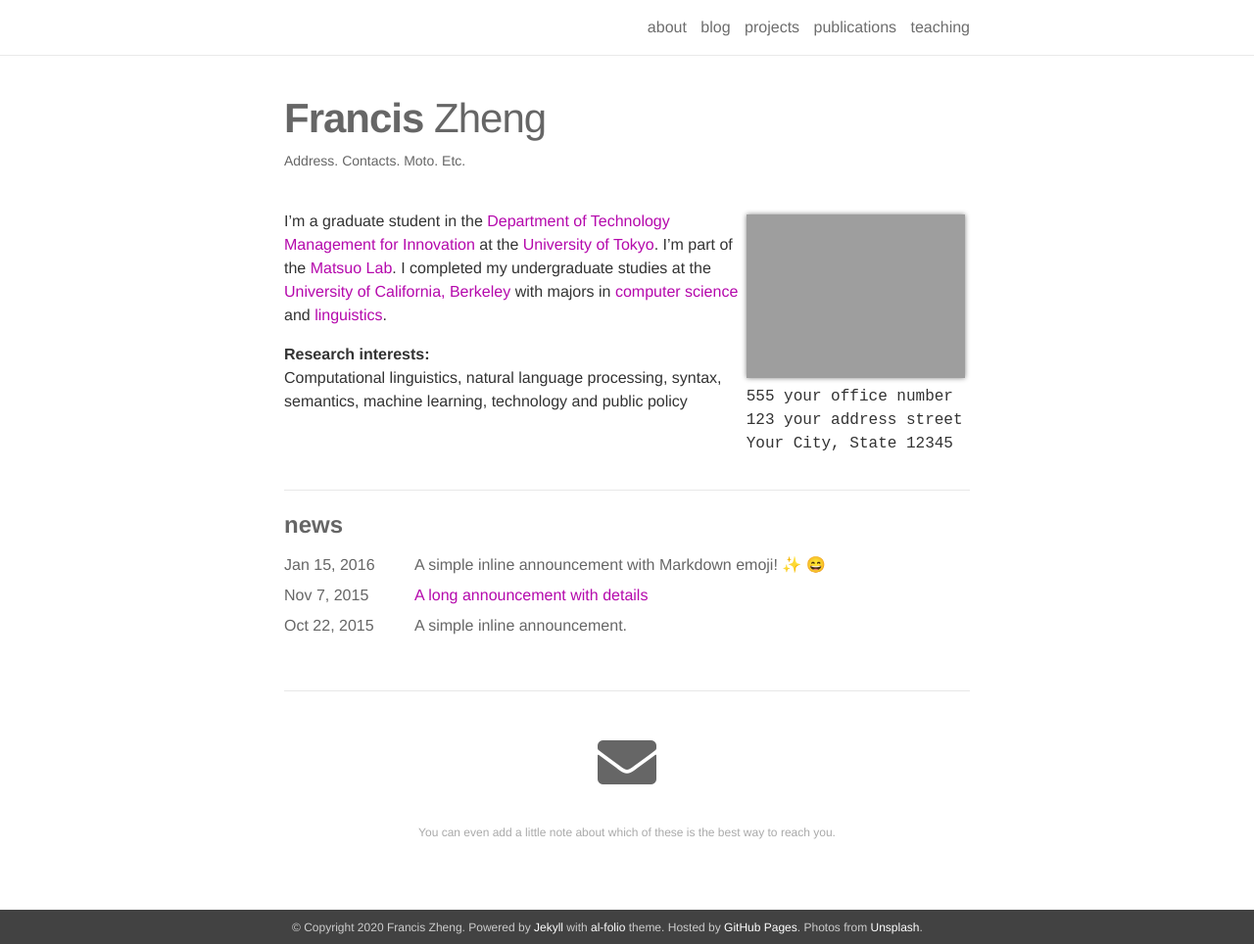
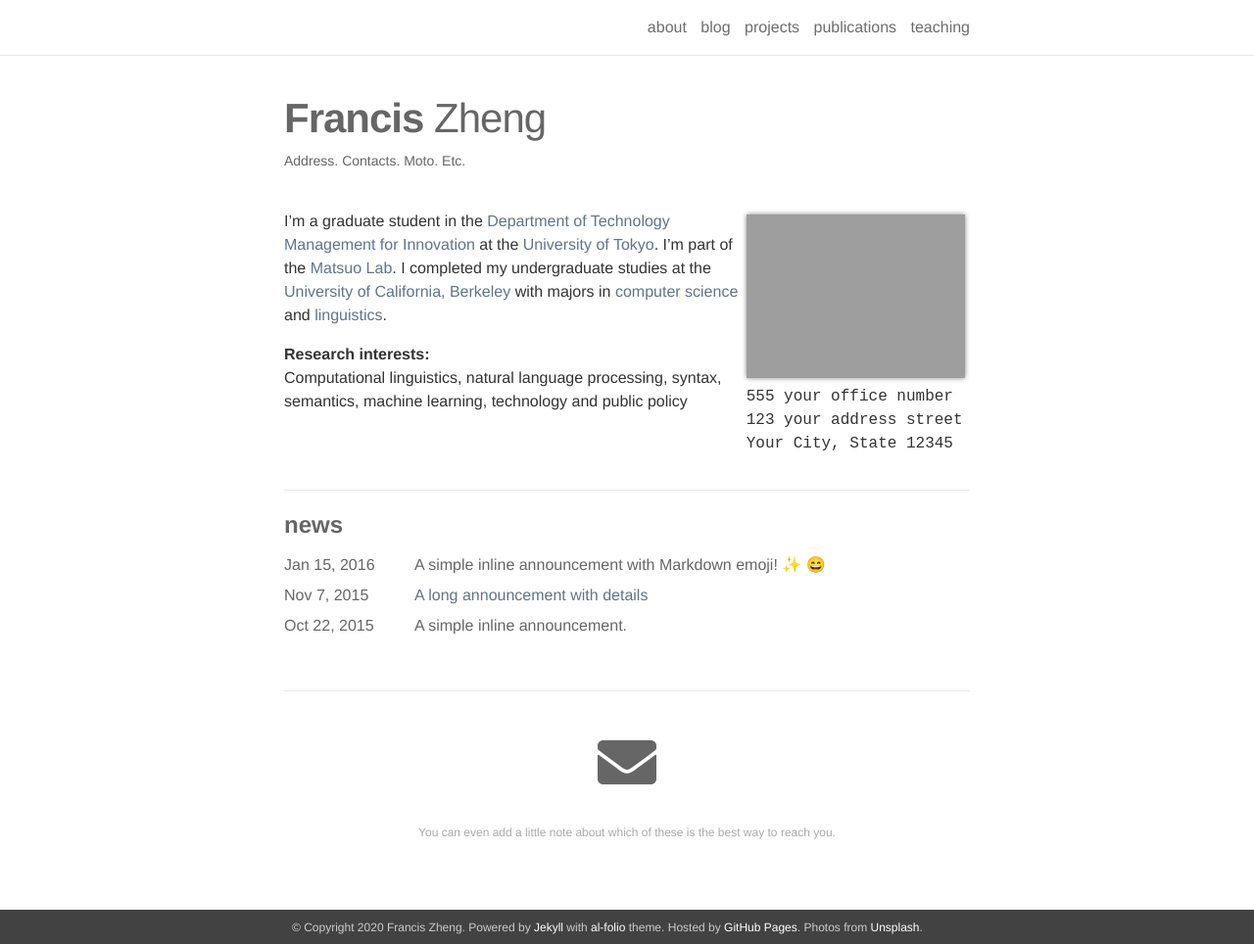
Before and after one commit to francisdzheng/francisdzheng.github.io, a Jekyll site: the page built from _pages/about.md, in a window 1280 px wide and 964 px high. Shown: the whole window at 98% size. Built offline with Jekyll 4.4.1, drawn with Linux system fonts in a browser that asks for light colours; nearby versions of some CDN libraries; emoji names are drawn with the system emoji font.

Commit message:
link colors, theme colors

```diff
--- a/_sass/_links.scss
+++ b/_sass/_links.scss
@@ -13,13 +13,14 @@ article a, .news a {
     font-weight: 100;
 
     &:hover {
+        color: #800000;
+        background-color: #E3E0D1;
         text-decoration: underline;
     }
 }
 
 .social a {
     color: $text-color;
-
     &:hover { color: $theme-color; }
 }
 
--- a/_sass/_variables.scss
+++ b/_sass/_variables.scss
@@ -70,7 +70,7 @@ $darken-2:          rgba(#000,.125) !default;
 $darken-3:          rgba(#000,.25) !default;
 $darken-4:          rgba(#000,.5) !default;
 
-$theme-color:       $purple;
+$theme-color:       #61748C;
 $code-color:        $dark-gray;
 $text-color:        $mid-gray;
 $background-color:  white;
```
Also changed, not shown: 1 other file.
